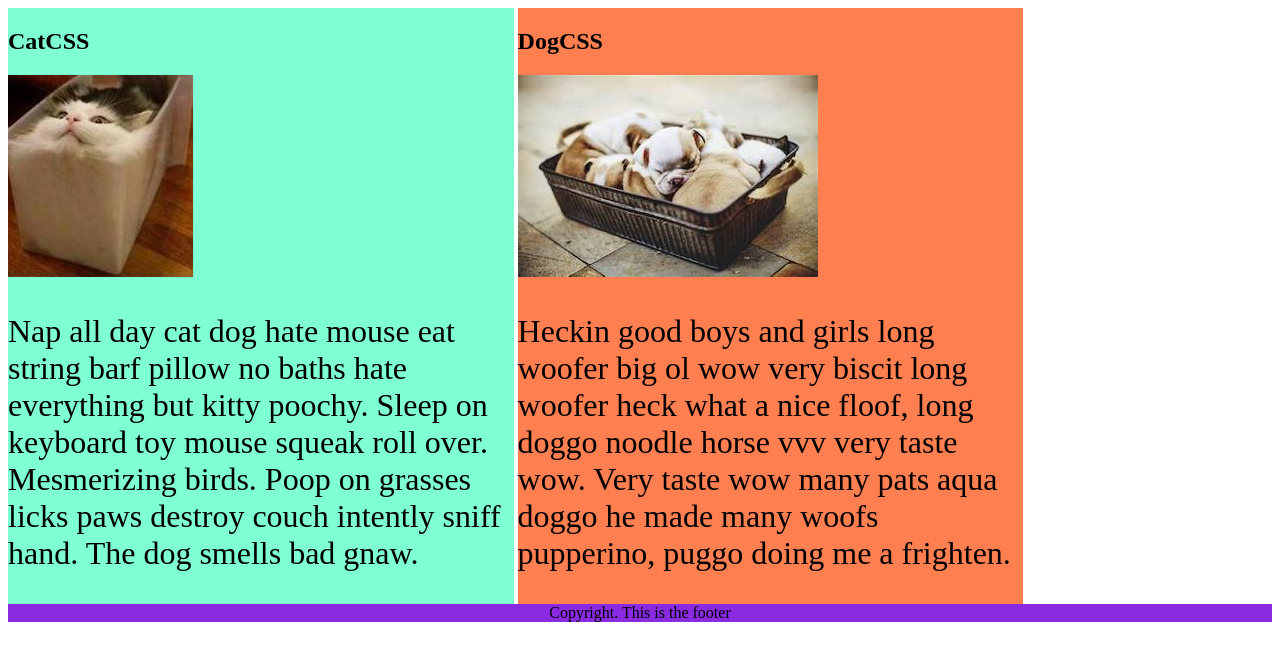
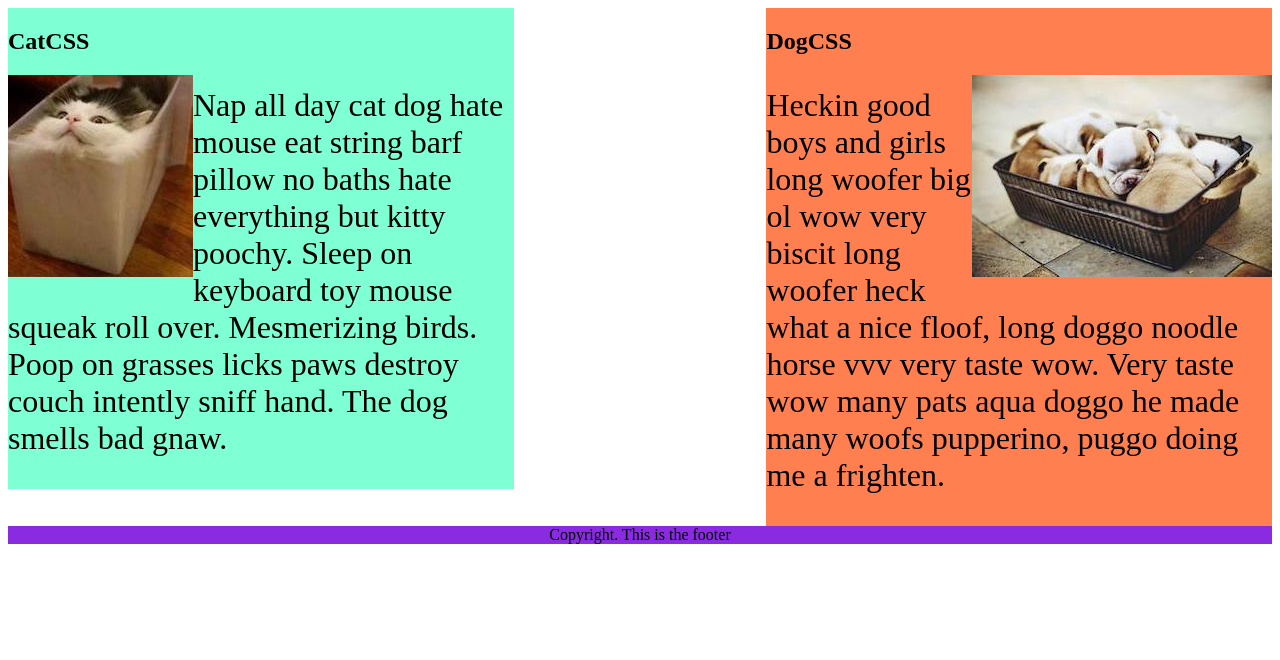
Before and after one commit to briannqc/learning-hub, a plain HTML site: page css/8.1 CSS Float/index.html in a window 1280 px wide. Drawn offline with Linux system fonts and the light colour scheme.

Commit message:
[CSS] Solution Ex8.1 CSS Float

```diff
--- a/css/8.1 CSS Float/index.html
+++ b/css/8.1 CSS Float/index.html
@@ -21,15 +21,26 @@
 
     .cat {
       background-color: aquamarine;
+      float: left
+    }
+
+    .cat > img {
+      float: left;
     }
 
     .dog {
       background-color: coral;
+      float: right;
+    }
+
+    .dog > img {
+      float: right;
     }
 
     footer {
       text-align: center;
       background-color: blueviolet;
+      clear: both;
     }
   </style>
 </head>
```
